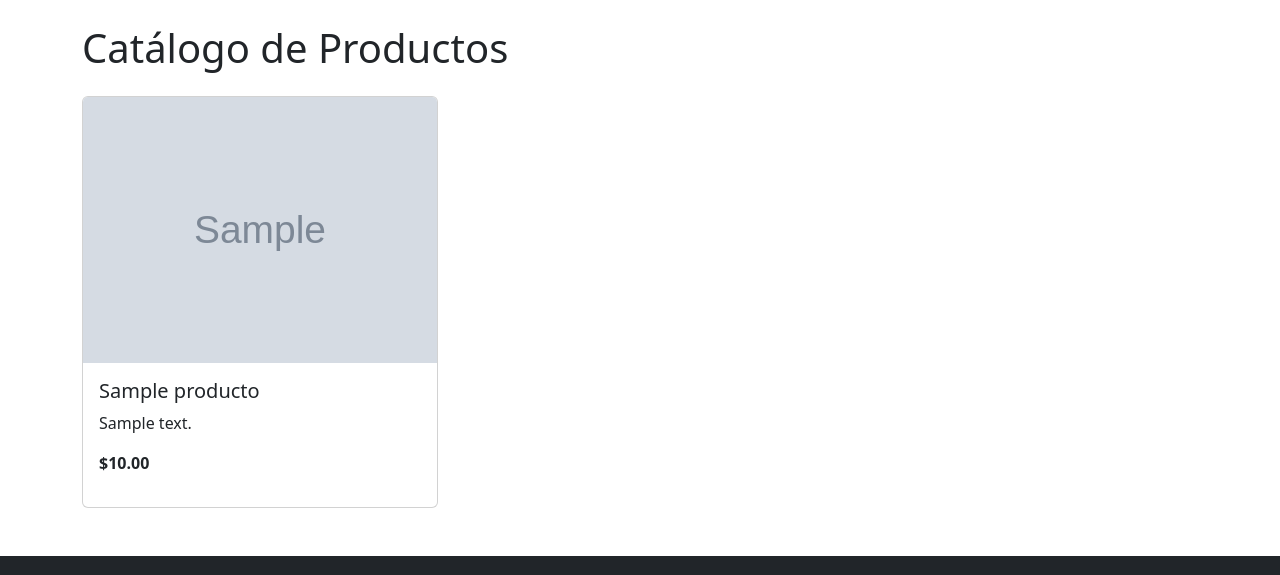
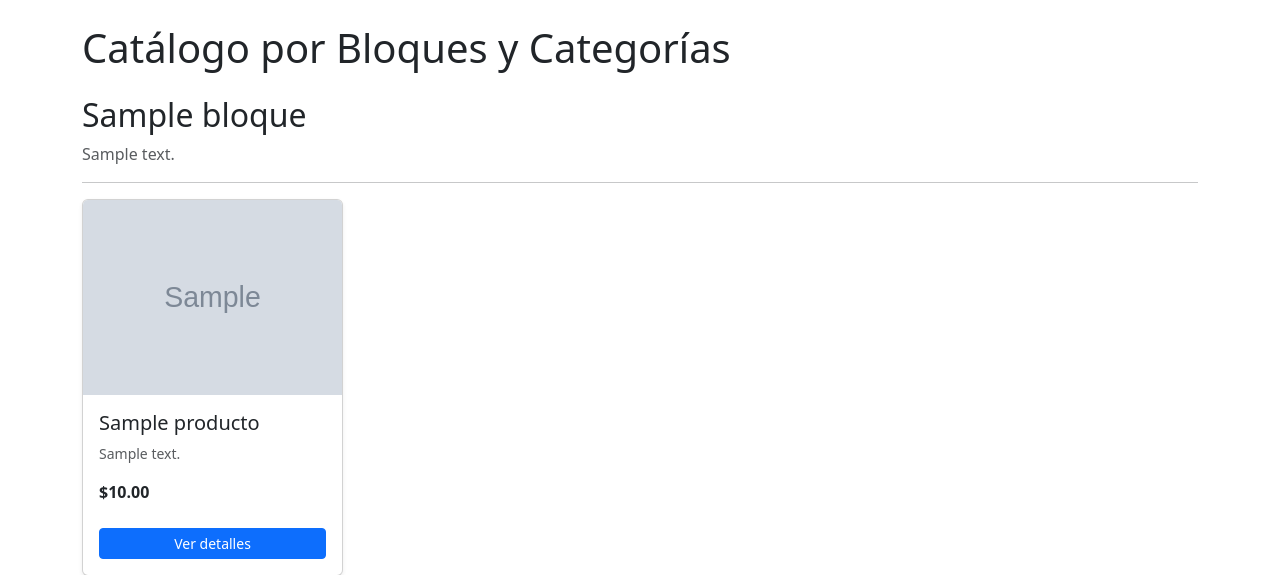
Before and after one commit to RAMIR007/tienda-muebles-django, a Django app: page / in a window 1280 px wide. Shown: the part 56-631 px from the top of the page. Run offline with Django 5.2, Linux system fonts and the light colour scheme; tables that the repository leaves empty hold one stand-in row (values such as "Sample post"); grey boxes marked "Sample" are stand-in pictures.

Commit message:
correcion y mejoras de plantillas, vistas y modelos , separadas por Bloques y Categoria

```diff
--- a/catalogo/models.py
+++ b/catalogo/models.py
@@ -1,19 +1,19 @@
+#from time import timezone
 from django.db import models
 from django.utils.text import slugify
 
-# catalogo/models.py
 
 class Bloque(models.Model):
     nombre = models.CharField(max_length=120, unique=True)
     slug = models.SlugField(max_length=140, unique=True, blank=True)
     descripcion = models.TextField(blank=True)
     orden = models.PositiveIntegerField(default=0, db_index=True)
-    disponible = models.BooleanField(default=True)
+    activo = models.BooleanField(default=True)
 
     class Meta:
         ordering = ['orden', 'nombre']
         indexes = [
-            models.Index(fields=['disponible']),
+            models.Index(fields=['activo']),
             models.Index(fields=['orden']),
         ]
 
@@ -27,33 +27,29 @@ class Bloque(models.Model):
 
 
 class Categoria(models.Model):
-    nombre = models.CharField(max_length=100, unique=True)
-    descripcion = models.TextField(blank=True)
+    nombre = models.CharField(max_length=120)
     slug = models.SlugField(max_length=140, blank=True)
-    orden = models.PositiveIntegerField(default=0, db_index=True)
-    disponible = models.BooleanField(default=True)
     padre = models.ForeignKey(
         'self',
-        on_delete=models.CASCADE,
-        null=True,
-        blank=True,
-        related_name='subcategorias'
+        null=True, blank=True,
+        related_name='hijas',
+        on_delete=models.CASCADE
     )
+    # NUEVO: vínculo a Bloque
     bloque = models.ForeignKey(
         Bloque,
         related_name='categorias',
-        on_delete=models.PROTECT,
-        null=True,
-        blank=True
+        on_delete=models.PROTECT
     )
+    descripcion = models.TextField(blank=True)
+    orden = models.PositiveIntegerField(default=0, db_index=True)
+    activo = models.BooleanField(default=True)
 
     class Meta:
-        verbose_name = "Categoría"
-        verbose_name_plural = "Categorías"
         ordering = ['orden', 'nombre']
         unique_together = [('bloque', 'nombre')]
         indexes = [
-            models.Index(fields=['bloque', 'disponible']),
+            models.Index(fields=['bloque', 'activo']),
             models.Index(fields=['padre']),
         ]
 
@@ -67,16 +63,17 @@ class Categoria(models.Model):
 
 
 class Producto(models.Model):
-    nombre = models.CharField(max_length=150)
+    nombre = models.CharField(max_length=160)
     descripcion = models.TextField(blank=True)
     precio = models.DecimalField(max_digits=10, decimal_places=2)
-    categorias = models.ManyToManyField(Categoria, related_name='productos')
-    imagen = models.ImageField(upload_to='productos/', blank=True, null=True)
-    disponible = models.BooleanField(default=True)
+    imagen = models.ImageField(upload_to='productos/', null=True, blank=True)
+    categorias = models.ManyToManyField(Categoria, related_name='productos', blank=True)
+    activo = models.BooleanField(default=True)
+    #creado = models.DateTimeField(default=timezone)
 
     class Meta:
         ordering = ['nombre']
-        indexes = [models.Index(fields=['disponible'])]
+        indexes = [models.Index(fields=['activo'])]
 
     def __str__(self):
         return self.nombre
--- a/catalogo/templates/catalogo/base.html
+++ b/catalogo/templates/catalogo/base.html
@@ -5,11 +5,13 @@
     <meta name="viewport" content="width=device-width, initial-scale=1.0">
     <title>{% block title %}Tienda de Muebles{% endblock %}</title>
     <link href="https://cdn.jsdelivr.net/npm/bootstrap@5.3.0/dist/css/bootstrap.min.css" rel="stylesheet">
+    {% load static %}
+    <link rel="stylesheet" href="{% static 'css/estilos.css' %}">
 </head>
 <body>
     <nav class="navbar navbar-expand-lg navbar-dark bg-dark">
         <div class="container">
-            <a class="navbar-brand" href="{% url 'lista_productos' %}">Tienda de Muebles</a>
+            <a class="navbar-brand" href="{% url 'catalogo_jerarquico' %}">Tienda de Muebles</a>
         </div>
     </nav>
 
--- a/catalogo/templates/catalogo/catalogo_jerarquico.html
+++ b/catalogo/templates/catalogo/catalogo_jerarquico.html
@@ -1,20 +1,19 @@
 {% extends 'catalogo/base.html' %}
+{% load static %}
 
 {% block title %}Catálogo Jerárquico{% endblock %}
 
 {% block content %}
-<h1 class="mb-4">Catálogo por Ubicación y Espacio</h1>
+<h1 class="mb-4">Catálogo por Bloques y Categorías</h1>
 
 {% for bloque_data in estructura %}
-  <!-- Bloque principal -->
 <section class="mb-5">
-    <h2 class="mb-3">{{ bloque_data.bloque.nombre }}</h2>
+    <h2>{{ bloque_data.bloque.nombre }}</h2>
     {% if bloque_data.bloque.descripcion %}
         <p class="text-muted">{{ bloque_data.bloque.descripcion }}</p>
     {% endif %}
     <hr>
 
-    <!-- Lista de subcategorías -->
     {% if bloque_data.subcategorias %}
         <div class="mb-3">
             <strong>Subcategorías:</strong>
@@ -30,44 +29,34 @@
         </div>
     {% endif %}
 
-    <!-- Productos -->
     <div class="row">
         {% for producto in bloque_data.productos %}
             <div class="col-md-4 col-lg-3 mb-4">
                 <div class="card h-100 shadow-sm">
                     {% if producto.imagen %}
-              <img src="{{ producto.imagen.url }}"
-                   class="card-img-top"
-                   alt="Imagen de {{ producto.nombre }}">
+                        <img src="{{ producto.imagen.url }}" class="card-img-top" alt="Imagen de {{ producto.nombre }}">
                     {% else %}
-              <img src="{% static 'img/placeholder.png' %}"
-                   class="card-img-top"
-                   alt="Imagen no disponible">
+                        <img src="{% static 'img/placeholder.png' %}" class="card-img-top" alt="Imagen no disponible">
                     {% endif %}
                     <div class="card-body d-flex flex-column">
                         <h5 class="card-title">{{ producto.nombre }}</h5>
                         <p class="card-text text-muted small">{{ producto.descripcion|truncatewords:15 }}</p>
                         <p class="fw-bold mt-auto">${{ producto.precio }}</p>
-              <a href="#" class="btn btn-primary btn-sm mt-2" aria-label="Ver detalles de {{ producto.nombre }}">
-                Ver detalles
-              </a>
+                        <a href="#" class="btn btn-primary btn-sm mt-2">Ver detalles</a>
                     </div>
                 </div>
             </div>
         {% empty %}
-        <p class="text-muted">No hay productos disponibles en este bloque.</p>
+            <p class="text-muted">No hay productos en este bloque.</p>
         {% endfor %}
     </div>
 
-    <!-- Paginación (si la implementamos en la vista) -->
     {% if bloque_data.page_obj %}
         <nav aria-label="Paginación de {{ bloque_data.bloque.nombre }}">
             <ul class="pagination justify-content-center">
                 {% if bloque_data.page_obj.has_previous %}
                     <li class="page-item">
-              <a class="page-link" href="?{{ bloque_data.page_param }}={{ bloque_data.page_obj.previous_page_number }}" aria-label="Anterior">
-                &laquo;
-              </a>
+                        <a class="page-link" href="?{{ bloque_data.page_param }}={{ bloque_data.page_obj.previous_page_number }}">&laquo;</a>
                     </li>
                 {% endif %}
                 {% for num in bloque_data.page_obj.paginator.page_range %}
@@ -77,9 +66,7 @@
                 {% endfor %}
                 {% if bloque_data.page_obj.has_next %}
                     <li class="page-item">
-              <a class="page-link" href="?{{ bloque_data.page_param }}={{ bloque_data.page_obj.next_page_number }}" aria-label="Siguiente">
-                &raquo;
-              </a>
+                        <a class="page-link" href="?{{ bloque_data.page_param }}={{ bloque_data.page_obj.next_page_number }}">&raquo;</a>
                     </li>
                 {% endif %}
             </ul>
--- a/catalogo/templates/catalogo/lista_productos.html
+++ /dev/null
@@ -1,25 +0,0 @@
-{% extends 'catalogo/base.html' %}
-
-{% block title %}Catálogo{% endblock %}
-
-{% block content %}
-<h1 class="mb-4">Catálogo de Productos</h1>
-<div class="row">
-    {% for producto in productos %}
-    <div class="col-md-4 mb-4">
-        <div class="card h-100">
-            {% if producto.imagen %}
-            <img src="{{ producto.imagen.url }}" class="card-img-top" alt="{{ producto.nombre }}">
-            {% endif %}
-            <div class="card-body">
-                <h5 class="card-title">{{ producto.nombre }}</h5>
-                <p class="card-text">{{ producto.descripcion|truncatewords:15 }}</p>
-                <p class="fw-bold">${{ producto.precio }}</p>
-            </div>
-        </div>
-    </div>
-    {% empty %}
-    <p>No hay productos disponibles.</p>
-    {% endfor %}
-</div>
-{% endblock %}
--- a/catalogo/urls.py
+++ b/catalogo/urls.py
@@ -2,7 +2,8 @@ from django.urls import path
 from . import views
 
 urlpatterns = [
-    path('', views.lista_productos, name='lista_productos'),
     path('', views.catalogo_jerarquico, name='catalogo_jerarquico'),
     path('categoria/<int:categoria_id>/', views.productos_por_categoria, name='productos_por_categoria'),
+    path('producto/<int:producto_id>/', views.detalle_producto, name='detalle_producto'),
+    path('categorias/', views.lista_categorias, name='lista_categorias'),
 ]
--- a/catalogo/views.py
+++ b/catalogo/views.py
@@ -1,51 +1,29 @@
 from django.shortcuts import render, get_object_or_404
-from django.core.paginator import Paginator
-from .models import Producto, Categoria, Bloque
+from .models import Bloque, Categoria, Producto
 
-def lista_productos(request):
-    productos = Producto.objects.filter(disponible=True)
-    return render(request, 'catalogo/lista_productos.html', {'productos': productos})
+def catalogo_jerarquico(request):
+    bloques = Bloque.objects.filter(activo=True).prefetch_related('categorias__productos')
+    estructura = []
+    for bloque in bloques:
+        estructura.append({
+            'bloque': bloque,
+            'subcategorias': bloque.categorias.filter(activo=True, padre__isnull=True),
+            'productos': Producto.objects.filter(categorias__bloque=bloque, activo=True).distinct()
+        })
+    return render(request, 'catalogo/catalogo_jerarquico.html', {'estructura': estructura})
 
 def productos_por_categoria(request, categoria_id):
-    categoria = get_object_or_404(Categoria, id=categoria_id)
-    productos = categoria.productos.filter(disponible=True)
-    return render(request, 'catalogo/productos_categoria.html', {'categoria': categoria, 'productos': productos})
+    categoria = get_object_or_404(Categoria, id=categoria_id, activo=True)
+    productos = categoria.productos.filter(activo=True)
+    return render(request, 'catalogo/productos_por_categoria.html', {
+        'categoria': categoria,
+        'productos': productos
+    })
 
-def categorias_view(request):
-    categorias_raiz = Categoria.objects.filter(padre__isnull=True)
-    return render(request, 'catalogo/categorias.html', {'categorias_raiz': categorias_raiz})
+def detalle_producto(request, producto_id):
+    producto = get_object_or_404(Producto, id=producto_id, activo=True)
+    return render(request, 'catalogo/detalle_producto.html', {'producto': producto})
 
-
-
-
-
-def catalogo_jerarquico(request):
-    estructura = []
-
-    # Obtenemos todos los bloques ordenados
-    bloques = Bloque.objects.all().order_by('nombre')
-
-    for bloque in bloques:
-        # Productos únicos asociados al bloque (evitando duplicados)
-        productos_qs = Producto.objects.filter(
-            categorias__bloque=bloque
-        ).distinct().order_by('nombre')
-
-        # Paginación: cada bloque puede tener su propio parámetro de página
-        page_param = f'page_{bloque.id}'
-        page_number = request.GET.get(page_param, 1)
-
-        paginator = Paginator(productos_qs, 8)  # 8 productos por página
-        page_obj = paginator.get_page(page_number)
-
-        estructura.append({
-            'bloque': bloque,
-            'subcategorias': bloque.categorias.all(),
-            'productos': page_obj.object_list,
-            'page_obj': page_obj,
-            'page_param': page_param
-        })
-
-    return render(request, 'catalogo/catalogo_jerarquico.html', {
-        'estructura': estructura
-    })
+def lista_categorias(request):
+    bloques = Bloque.objects.filter(activo=True).prefetch_related('categorias')
+    return render(request, 'catalogo/lista_categorias.html', {'bloques': bloques})
```
Also changed, not shown: catalogo/admin.py (+17 -10 lines), catalogo/templates/catalogo/categorias.html (deleted, +0 -8 lines), catalogo/templates/catalogo/detalle_producto.html (added, +24 -0 lines), catalogo/templates/catalogo/lista_bloques.html (added, +14 -0 lines), catalogo/templates/catalogo/lista_categorias.html (added, +17 -0 lines), catalogo/templates/catalogo/productos_categoria.html (deleted, +0 -25 lines), catalogo/templates/catalogo/productos_por_categoria.html (added, +27 -0 lines), catalogo/migrations/0002_alter_categoria_options_and_more.py (added). Lines whose indentation alone changed are shown as unchanged.
